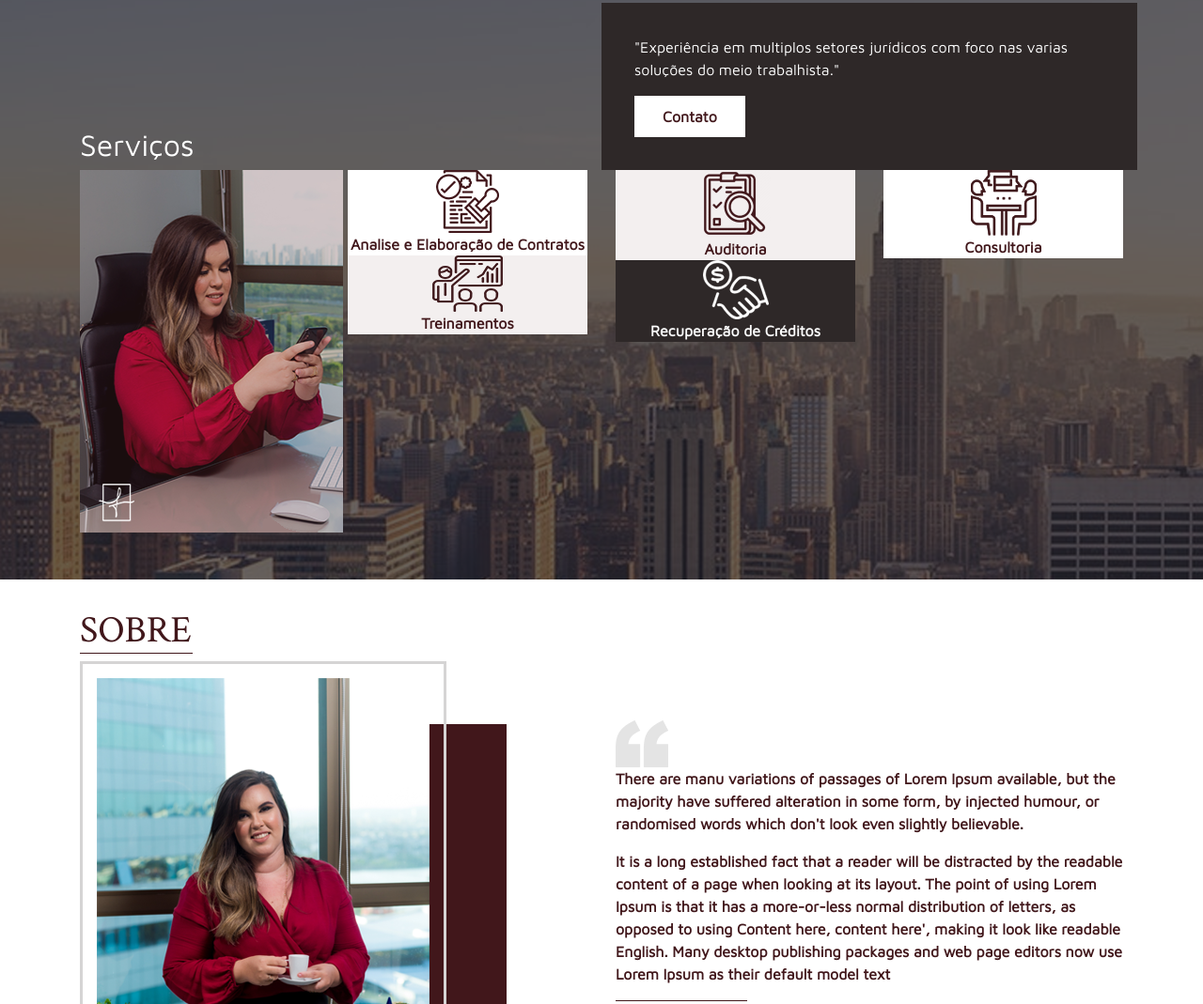
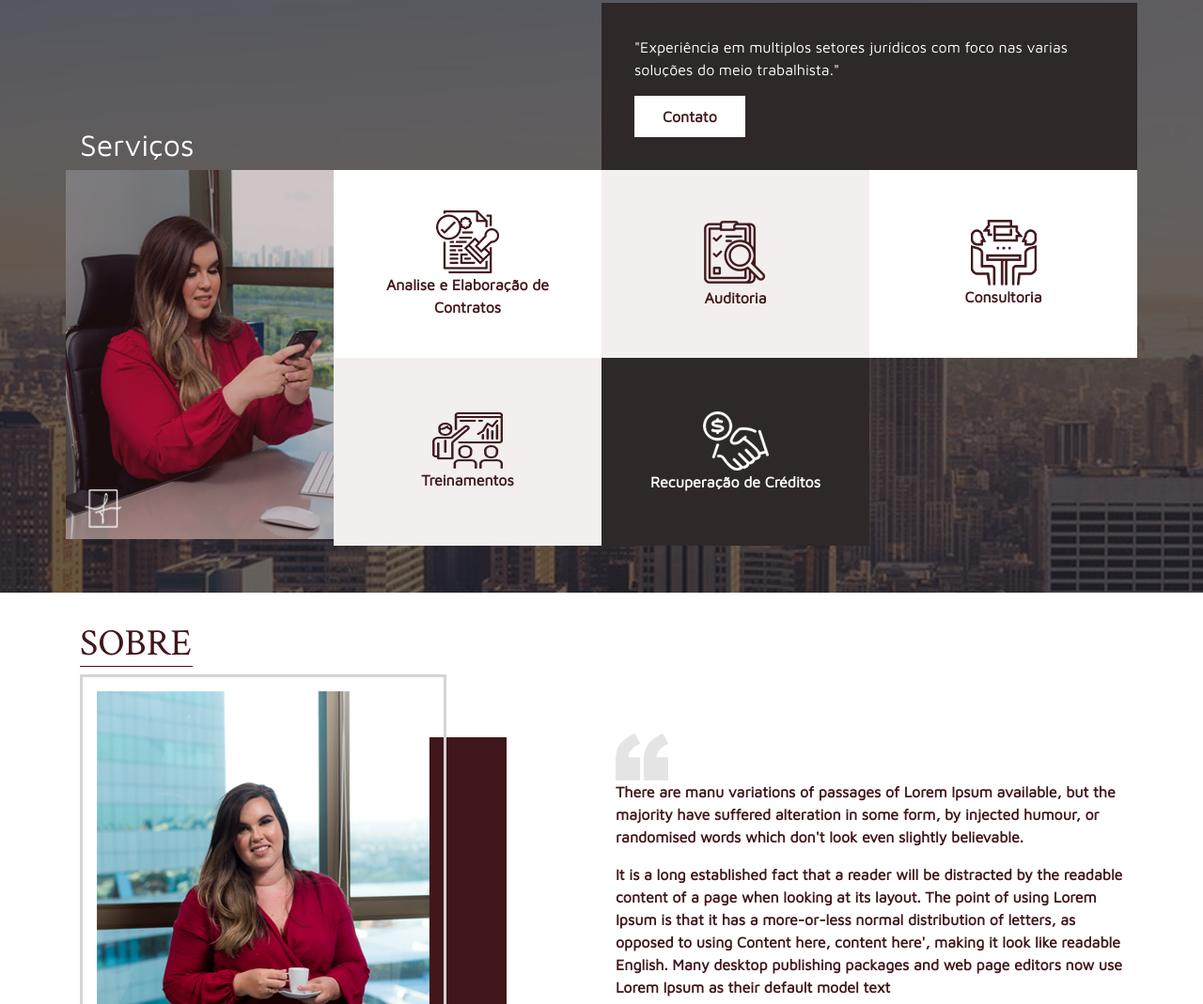
Before and after one commit to matheushdsbr/hagile-aptitude-test, a website: page src/index.html in a window 1280 px wide. Shown: the part 1091-2160 px from the top of the page at 94% size. Drawn offline with Linux system fonts and the light colour scheme.

Commit message:
improving the 'services' section

```diff
--- a/src/index.html
+++ b/src/index.html
@@ -73,25 +73,29 @@
           <h2>Serviços</h2>
         </div>
 
-        <div class="col-md-6 color-white bg-gray service-text1">
+        <div class="col-md-6 reset">
+          <div class="color-white bg-gray service-text1">
             <p>"Experiência em multiplos setores jurídicos com foco nas varias soluções do meio trabalhista."</p>
 
             <a href="javascript:;">Contato</a>
           </div>
+        </div>
 
-        <div class="col-md-3"><img src="/src/img/layer1.png"></div>
-        <div class="col-md-3">
+        <div class="col-md-3 reset">
+          <div class="img-layer"><img src="/src/img/layer1.png"></div>
+        </div>
+        <div class="col-md-3 reset">
           <div class="box bg-white"><img src="/src/img/icon-analise e elaboracao de contrato.png">Analise e Elaboração
             de
             Contratos</div>
           <div class="box bg-weak"><img src="/src/img/icon-treinamentos.png">Treinamentos</div>
         </div>
-        <div class="col-md-3">
+        <div class="col-md-3 reset">
           <div class="box bg-weak"><img src="/src/img/icon-auditoria.png">Auditoria</div>
           <div class="box bg-gray" style="color: white;"><img src="/src/img/icon-recuperacao de credito.png">
             Recuperação de Créditos</div>
         </div>
-        <div class="col-md-3">
+        <div class="col-md-3 reset">
           <div class="box bg-white"><img src="/src/img/icon-consultoria.png">Consultoria</div>
         </div>
       </div>
@@ -170,6 +174,8 @@
 
   <div class="border-line"><img src="/src/img/linha.png"></div>
 
+  <section class="contact">
+    <div class="container">
       <div class="row">
         <div class="col-md-6">
           <h2 style="color: #492227;">CONTATO</h2>
@@ -194,6 +200,7 @@
           </div>
         </div>
       </div>
+  </section>
 
   <footer>
     <div class="container">
--- a/src/sass/style.scss
+++ b/src/sass/style.scss
@@ -179,6 +179,18 @@ footer {
     background-repeat: no-repeat;
     padding: 50px;
     /*height: 702px;*/
+
+    .img-layer {
+      img {
+        min-height: 100%;
+        min-width: 100%;
+      }
+    }
+}
+
+.reset {
+  margin: 0;
+  padding: 0;
 }
 
 .services-border {
@@ -232,6 +244,8 @@ footer {
   flex-direction: column;
   justify-content: center;
   align-items: center;
+  padding: 0 30px;
+  height: 200px;
 
 }
 
@@ -312,3 +326,7 @@ footer {
     height: 400px;
   }
 }
+
+.contact {
+
+}
```
Also changed, not shown: src/css/style.css. Lines whose indentation alone changed are shown as unchanged.
